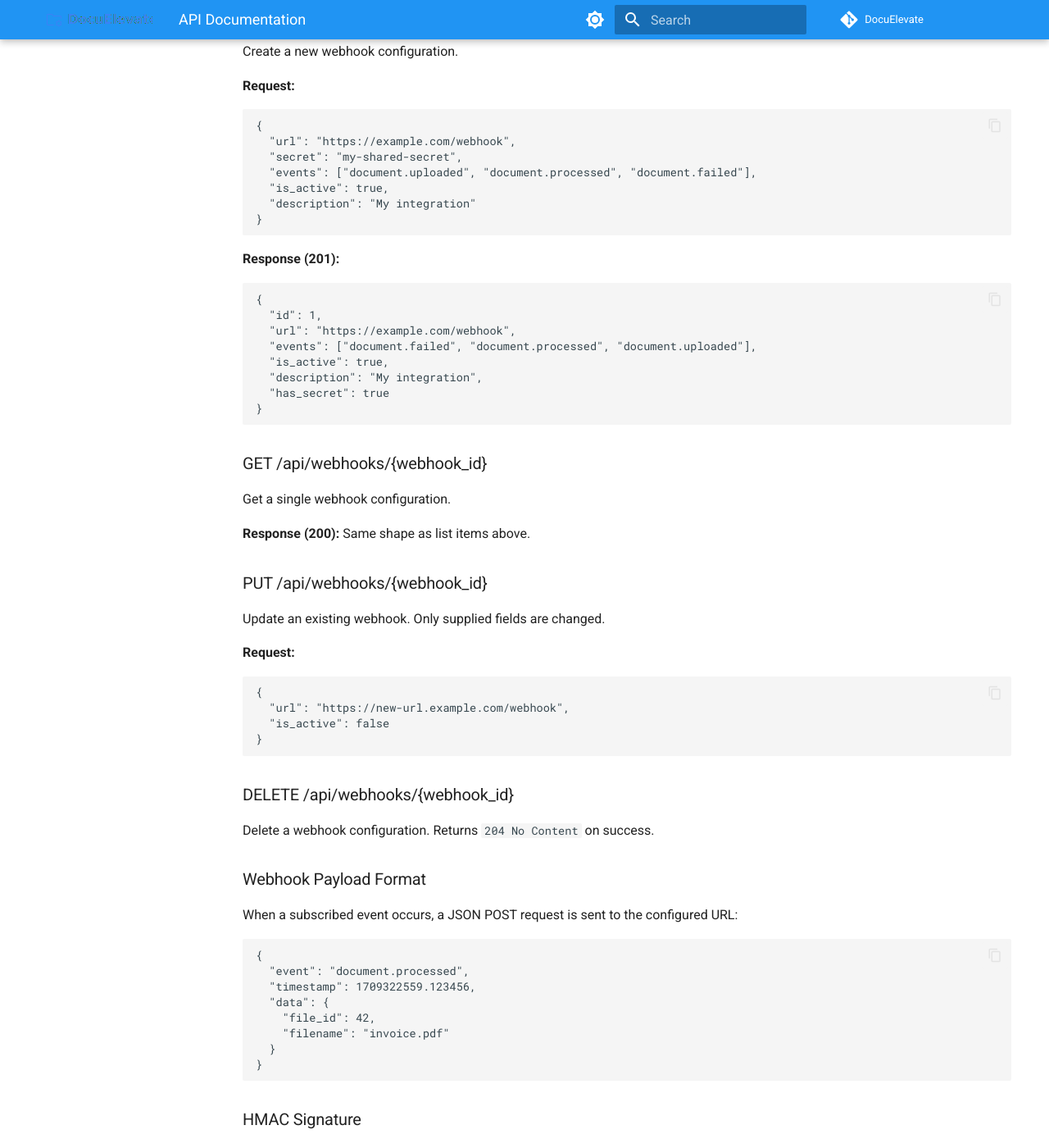
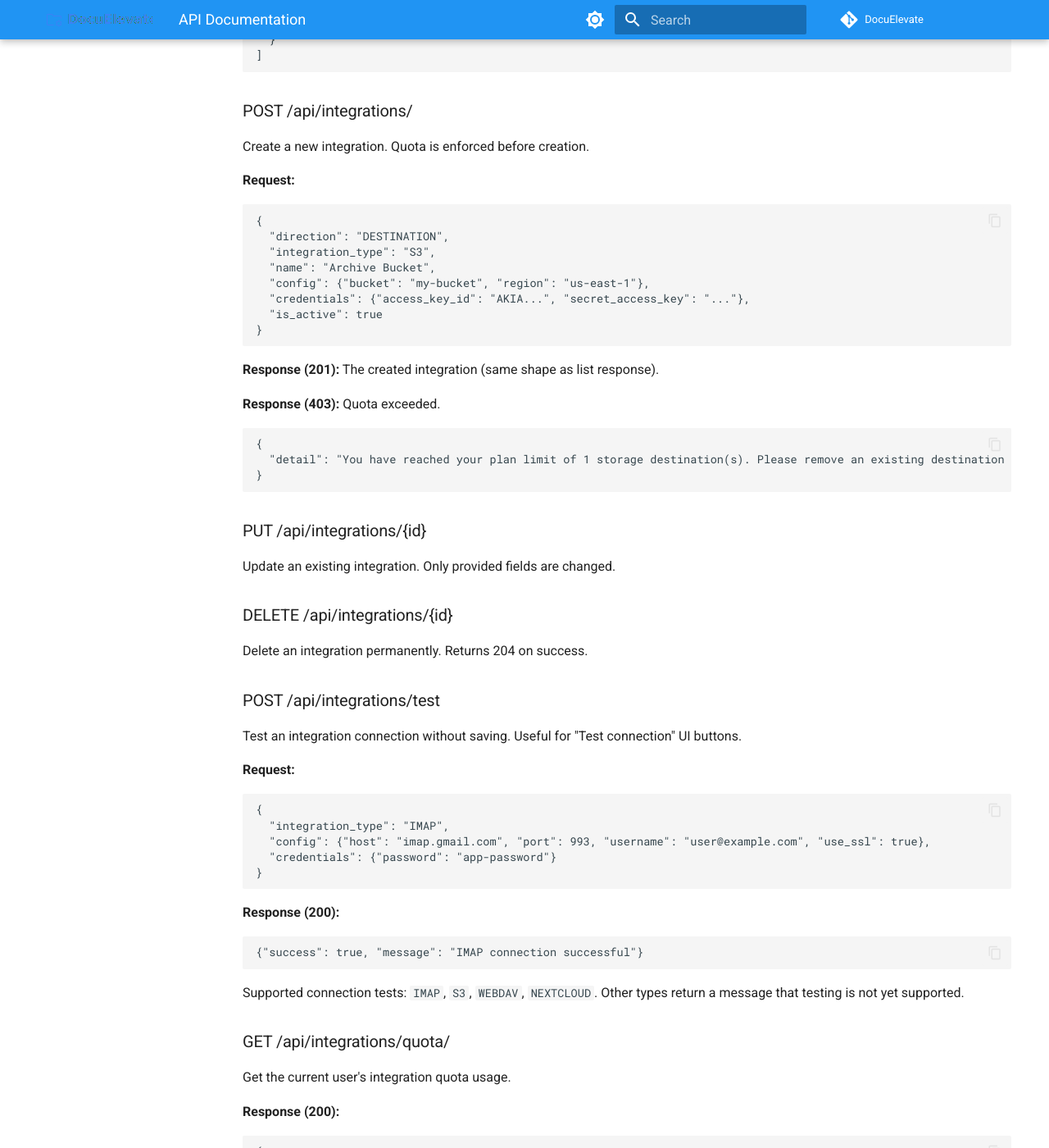
Before and after one commit to christianlouis/DocuElevate, an MkDocs documentation site: the page built from docs/API.md, in a window 1280 px wide and 1400 px high, scrolled down 25518 px. Shown: the whole window at 82% size. Built offline with MkDocs 1.6.1 and Material for MkDocs 9.7.7, drawn with Linux system fonts in a browser that asks for light colours; comment, search, counter and statistics services are not loaded; some of the changed text lies outside the part shown.

Commit message:
docs(api): add integrations quota enforcement and test endpoint documentation
Co-authored-by: christianlouis <361235+christianlouis@users.noreply.github.com>

````diff
--- a/docs/API.md
+++ b/docs/API.md
@@ -1218,6 +1218,135 @@ Send a processed file to Google Drive.
 }
 ```
 
+## Integrations
+
+Manage per-user integrations (sources and destinations). All endpoints require authentication and are scoped to the current user's integrations. Subscription-tier quota enforcement is applied on creation.
+
+### Quota Enforcement
+
+When creating an integration, the API checks the user's subscription tier:
+
+| Tier | Storage Destinations | IMAP Sources |
+|------|---------------------|--------------|
+| **Free** | 1 | 0 |
+| **Starter** | 2 | 1 |
+| **Professional** | 5 | 3 |
+| **Power** | 10 | Unlimited |
+
+Exceeding a quota returns HTTP 403 with a descriptive error message.
+
+### GET /api/integrations/
+
+List all integrations for the current user. Supports optional query-string filters.
+
+**Query Parameters:**
+
+| Parameter | Type | Description |
+|-----------|------|-------------|
+| `direction` | string | Filter by `SOURCE` or `DESTINATION` |
+| `integration_type` | string | Filter by type (e.g. `IMAP`, `S3`, `DROPBOX`) |
+
+**Response (200):**
+
+```json
+[
+  {
+    "id": 1,
+    "owner_id": "user@example.com",
+    "direction": "DESTINATION",
+    "integration_type": "S3",
+    "name": "Archive Bucket",
+    "config": {"bucket": "my-bucket", "region": "us-east-1"},
+    "has_credentials": true,
+    "is_active": true,
+    "last_used_at": null,
+    "last_error": null,
+    "created_at": "2025-01-01T00:00:00",
+    "updated_at": "2025-01-01T00:00:00"
+  }
+]
+```
+
+### POST /api/integrations/
+
+Create a new integration. Quota is enforced before creation.
+
+**Request:**
+
+```json
+{
+  "direction": "DESTINATION",
+  "integration_type": "S3",
+  "name": "Archive Bucket",
+  "config": {"bucket": "my-bucket", "region": "us-east-1"},
+  "credentials": {"access_key_id": "AKIA...", "secret_access_key": "..."},
+  "is_active": true
+}
+```
+
+**Response (201):** The created integration (same shape as list response).
+
+**Response (403):** Quota exceeded.
+
+```json
+{
+  "detail": "You have reached your plan limit of 1 storage destination(s). Please remove an existing destination or upgrade your plan."
+}
+```
+
+### PUT /api/integrations/{id}
+
+Update an existing integration. Only provided fields are changed.
+
+### DELETE /api/integrations/{id}
+
+Delete an integration permanently. Returns 204 on success.
+
+### POST /api/integrations/test
+
+Test an integration connection without saving. Useful for "Test connection" UI buttons.
+
+**Request:**
+
+```json
+{
+  "integration_type": "IMAP",
+  "config": {"host": "imap.gmail.com", "port": 993, "username": "user@example.com", "use_ssl": true},
+  "credentials": {"password": "app-password"}
+}
+```
+
+**Response (200):**
+
+```json
+{"success": true, "message": "IMAP connection successful"}
+```
+
+Supported connection tests: `IMAP`, `S3`, `WEBDAV`, `NEXTCLOUD`. Other types return a message that testing is not yet supported.
+
+### GET /api/integrations/quota/
+
+Get the current user's integration quota usage.
+
+**Response (200):**
+
+```json
+{
+  "tier_id": "starter",
+  "tier_name": "Starter",
+  "destinations": {
+    "current_count": 1,
+    "max_allowed": 2,
+    "can_add": true
+  },
+  "sources": {
+    "current_count": 0,
+    "max_allowed": 1,
+    "can_add": true
+  }
+}
+```
+
 ## Webhooks
 
 Manage webhook configurations for notifying external systems when document events occur. All webhook endpoints require admin access.
````
